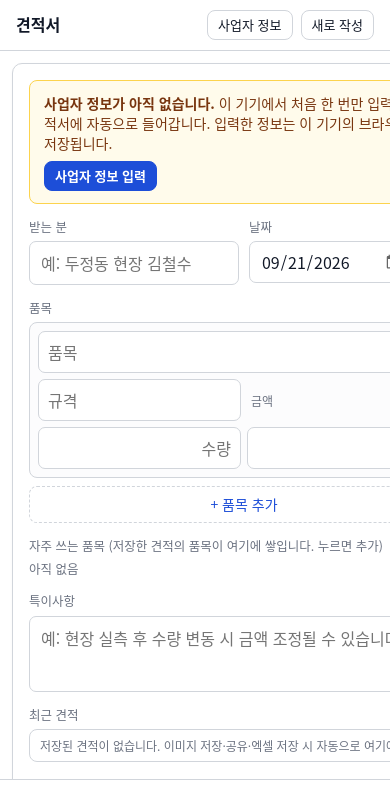
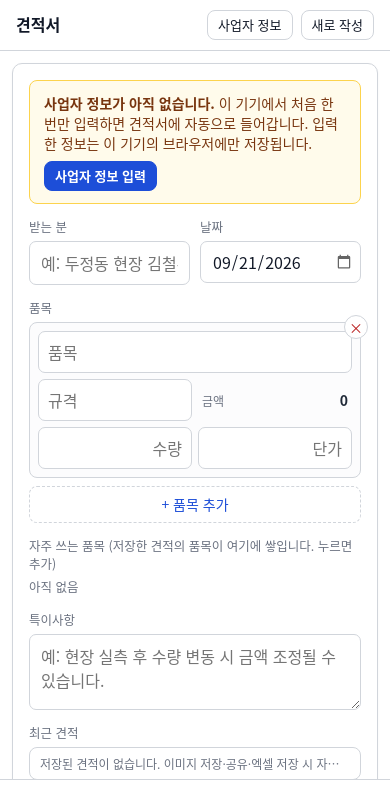
Before and after one commit to doyeoni833/yujin-quote, a plain HTML site: page index.html in a window 390 px wide. Shown: the top 787 px of the page. Drawn offline with nearby package versions, Linux system fonts and the light colour scheme.

Commit message:
아이폰 날짜칸 최소 너비로 카드가 화면을 넘치는 문제 수정
Co-Authored-By: Claude Fable 5.1 <noreply@anthropic.com>

```diff
--- a/index.html
+++ b/index.html
@@ -26,19 +26,19 @@
   .hwrap{max-width:1240px;margin:0 auto;display:flex;align-items:center;gap:10px}
   header h1{font-size:17px;margin:0;flex:1}
   .hbtns{display:flex;gap:8px}
-  .layout{max-width:1240px;margin:0 auto;padding:16px;display:grid;grid-template-columns:minmax(360px,430px) 1fr;gap:16px;align-items:start}
-  .card{background:var(--panel);border:1px solid var(--line);border-radius:10px;padding:16px;box-shadow:0 1px 3px rgba(0,0,0,.04)}
-  .field{margin-bottom:14px}
+  .layout{max-width:1240px;margin:0 auto;padding:16px;display:grid;grid-template-columns:minmax(360px,430px) minmax(0,1fr);gap:16px;align-items:start}
+  .card{background:var(--panel);border:1px solid var(--line);border-radius:10px;padding:16px;box-shadow:0 1px 3px rgba(0,0,0,.04);min-width:0;max-width:100%}
+  .field{margin-bottom:14px;min-width:0}
   .field>label{display:block;font-size:12.5px;color:var(--muted);margin-bottom:5px}
-  .inp{display:block;width:100%;border:1px solid var(--line);border-radius:7px;padding:9px 11px;background:#fff;font-size:15px;outline:none}
+  .inp{display:block;width:100%;min-width:0;max-width:100%;border:1px solid var(--line);border-radius:7px;padding:9px 11px;background:#fff;font-size:15px;outline:none}
   .inp:focus{border-color:var(--accent);box-shadow:0 0 0 3px var(--accent-soft)}
   .inp{min-height:42px}
   /* iOS 사파리: 날짜칸이 기본 모양·가운데 정렬·낮은 높이로 나오는 문제 보정 */
-  input[type="date"].inp{-webkit-appearance:none;appearance:none;display:flex;align-items:center;text-align:left;background:#fff;color:var(--text);line-height:1.2}
+  input[type="date"].inp{-webkit-appearance:none;appearance:none;display:flex;align-items:center;text-align:left;background:#fff;color:var(--text);line-height:1.2;width:100%;min-width:0;max-width:100%;-webkit-min-logical-width:0;box-sizing:border-box}
   input[type="date"].inp::-webkit-date-and-time-value{text-align:left;min-height:1.2em;margin:0}
   input[type="date"].inp::-webkit-calendar-picker-indicator{opacity:.6}
   textarea.inp{min-height:76px;resize:vertical}
-  .row2{display:grid;grid-template-columns:1fr 1fr;gap:10px}
+  .row2{display:grid;grid-template-columns:minmax(0,1fr) minmax(0,1fr);gap:10px}
   .btn{display:inline-flex;align-items:center;justify-content:center;gap:6px;border:1px solid var(--line);border-radius:8px;padding:9px 14px;background:#fff;cursor:pointer;font-size:14px;line-height:1.2;white-space:nowrap}
   .btn:active{transform:translateY(1px)}
   .btn.primary{background:var(--accent);border-color:var(--accent);color:#fff;font-weight:600}
@@ -49,7 +49,7 @@
 
   /* 품목 */
   .items{display:flex;flex-direction:column;gap:8px}
-  .item{border:1px solid var(--line);border-radius:8px;padding:8px;background:#fcfcfd;display:grid;grid-template-columns:1fr 1fr;gap:6px;position:relative}
+  .item{border:1px solid var(--line);border-radius:8px;padding:8px;background:#fcfcfd;display:grid;grid-template-columns:minmax(0,1fr) minmax(0,1fr);gap:6px;position:relative;min-width:0}
   .item .inp{padding:8px 9px;font-size:14px}
   .item .name{grid-column:1/-1}
   .item .num{text-align:right}
@@ -101,7 +101,7 @@
     html,body{max-width:100%;overflow-x:clip}
     header h1{font-size:16px;min-width:0;overflow:hidden;text-overflow:ellipsis;white-space:nowrap}
     .hbtns{flex-shrink:0}
-    .layout{grid-template-columns:1fr;padding:12px 12px 90px}
+    .layout{grid-template-columns:minmax(0,1fr);padding:12px 12px 90px}
     .preview{position:static}
     .pv-bar .desk{display:none}
     .actionbar{display:flex}
```
